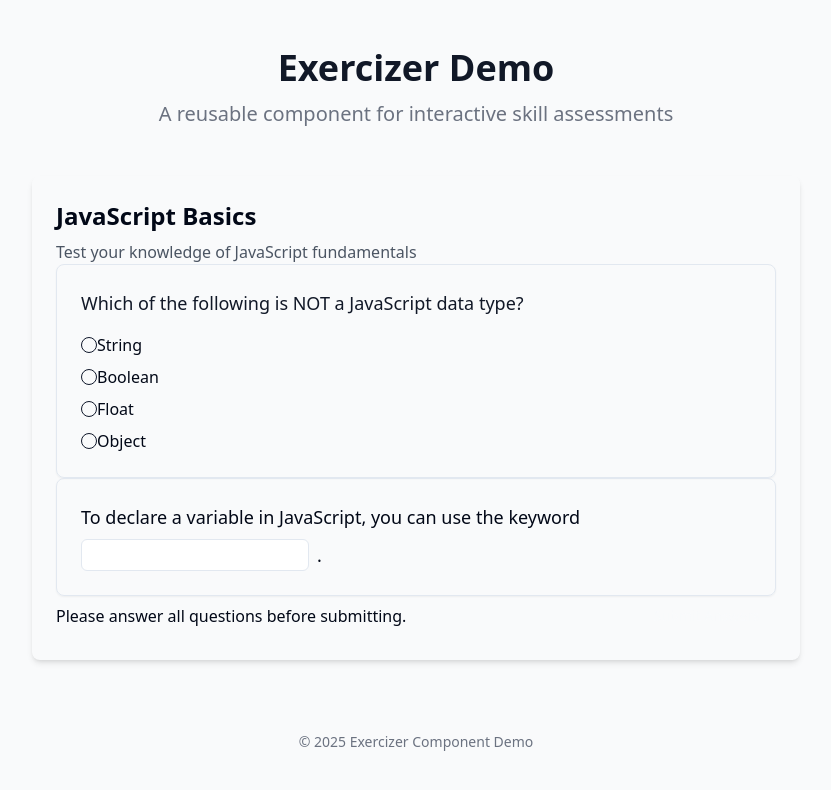
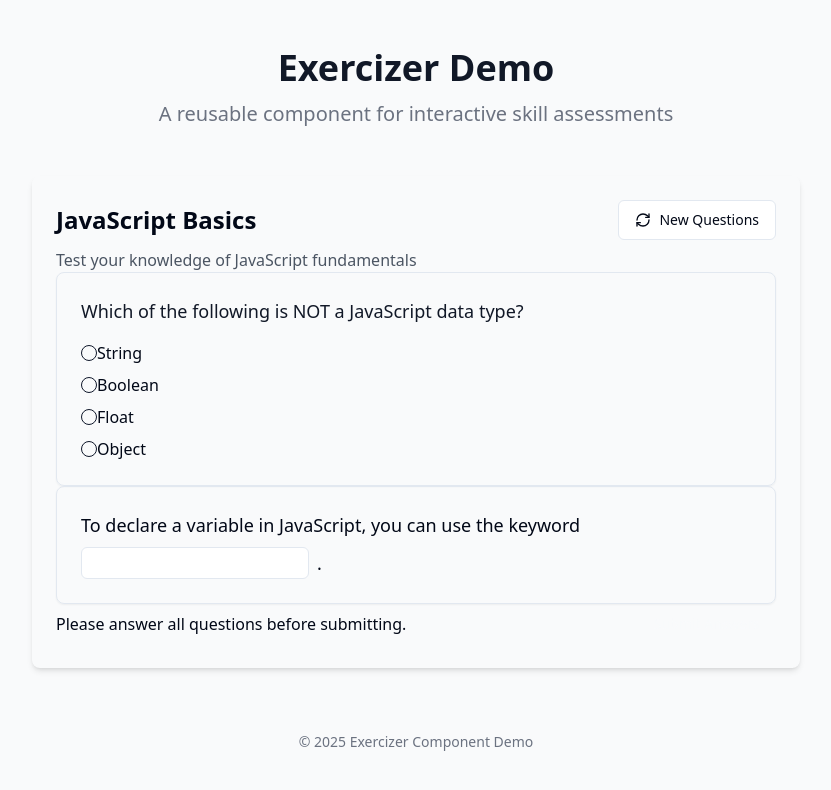
Before and after one commit to Calderis/exercizer-skill-sculptor, a React (Vite) app: page / in a window 1280 px wide. Shown: the top 790 px of the page, without its empty margins (224-1055 px from the left). Built offline with nearby package versions, Linux system fonts and the light colour scheme.

Commit message:
Add exercise restart functionality
Allow the user to restart the exercise with new questions after completion.

```diff
--- a/src/components/Exercizer/index.jsx
+++ b/src/components/Exercizer/index.jsx
@@ -6,6 +6,7 @@ import LoadingState from './LoadingState';
 import ExerciseRenderer from './ExerciseRenderer';
 import FeedbackDisplay from './FeedbackDisplay';
 import RetryPrompt from './RetryPrompt';
+import { Button } from '@/components/ui/button';
 
 const Exercizer = ({ subject, onComplete }) => {
   const [exercise, setExercise] = useState(null);
@@ -91,6 +92,14 @@ const Exercizer = ({ subject, onComplete }) => {
     }
   };
 
+  const handleRestart = () => {
+    toast({
+      title: "Restarting Exercise",
+      description: "Loading new questions..."
+    });
+    loadExercise();
+  };
+
   // Render different states based on currentStep
   const renderContent = () => {
     switch (currentStep) {
@@ -134,14 +143,30 @@ const Exercizer = ({ subject, onComplete }) => {
 
   return (
     <div className="exercizer-container w-full max-w-3xl mx-auto p-6 bg-white rounded-lg shadow-md">
-      <div className="exercizer-header mb-6">
+      <div className="exercizer-header mb-6 flex justify-between items-center">
         <h2 className="text-2xl font-bold text-gray-800">
           {exercise?.title || `${subject} Exercise`}
         </h2>
-        {exercise?.description && (
-          <p className="text-gray-600 mt-2">{exercise.description}</p>
+        {currentStep === 'exercise' && (
+          <Button
+            variant="outline"
+            onClick={handleRestart}
+            className="flex items-center gap-2"
+          >
+            <svg xmlns="http://www.w3.org/2000/svg" width="16" height="16" viewBox="0 0 24 24" fill="none" stroke="currentColor" strokeWidth="2" strokeLinecap="round" strokeLinejoin="round" className="lucide lucide-refresh-cw">
+              <path d="M3 12a9 9 0 0 1 9-9 9.75 9.75 0 0 1 6.74 2.74L21 8"></path>
+              <path d="M21 3v5h-5"></path>
+              <path d="M21 12a9 9 0 0 1-9 9 9.75 9.75 0 0 1-6.74-2.74L3 16"></path>
+              <path d="M3 21v-5h5"></path>
+            </svg>
+            New Questions
+          </Button>
         )}
       </div>
+
+      {exercise?.description && (
+        <p className="text-gray-600 mt-2 mb-6">{exercise.description}</p>
+      )}
 
       <div className="exercizer-content">
         {renderContent()}
```
